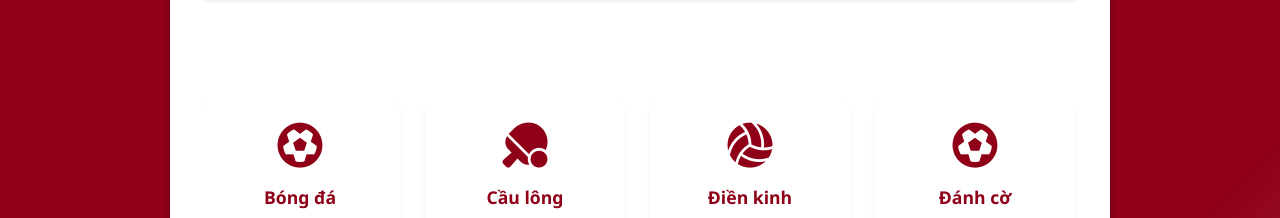
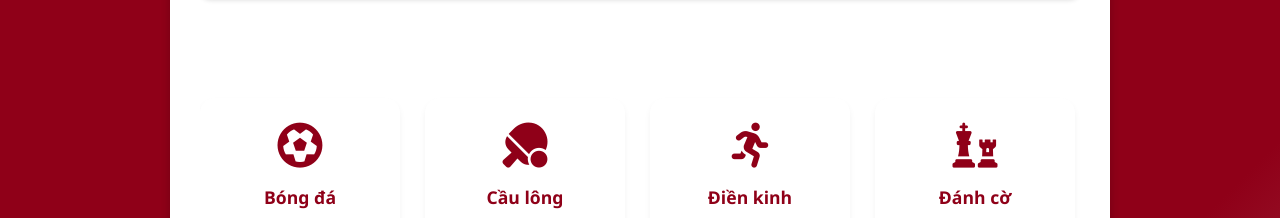
Before and after one commit to NSHUNG15/HoiThaoDoanTruongKHMT, a plain HTML site: page next-page.html in a window 1280 px wide. Shown: the part 1260-1478 px from the top of the page. Drawn offline with Linux system fonts and the light colour scheme.

Commit message:
Fix: icon

```diff
--- a/next-page.html
+++ b/next-page.html
@@ -75,12 +75,12 @@
                     <div class="price">150.000đ/người</div>
                 </div>
                 <div class="sport-icon">
-                    <i class="fas fa-volleyball-ball"></i>
+                    <i class="fa-solid fa-person-running"></i>
                     <div class="title">Điền kinh</div>
                     <div class="price">100.000đ/người</div>
                 </div>
                 <div class="sport-icon">
-                    <i class="fas fa-futbol"></i>
+                    <i class="fa-solid fa-chess"></i>
                     <div class="title">Đánh cờ</div>
                     <div class="price">50.000đ/đội</div>
                 </div>
```
